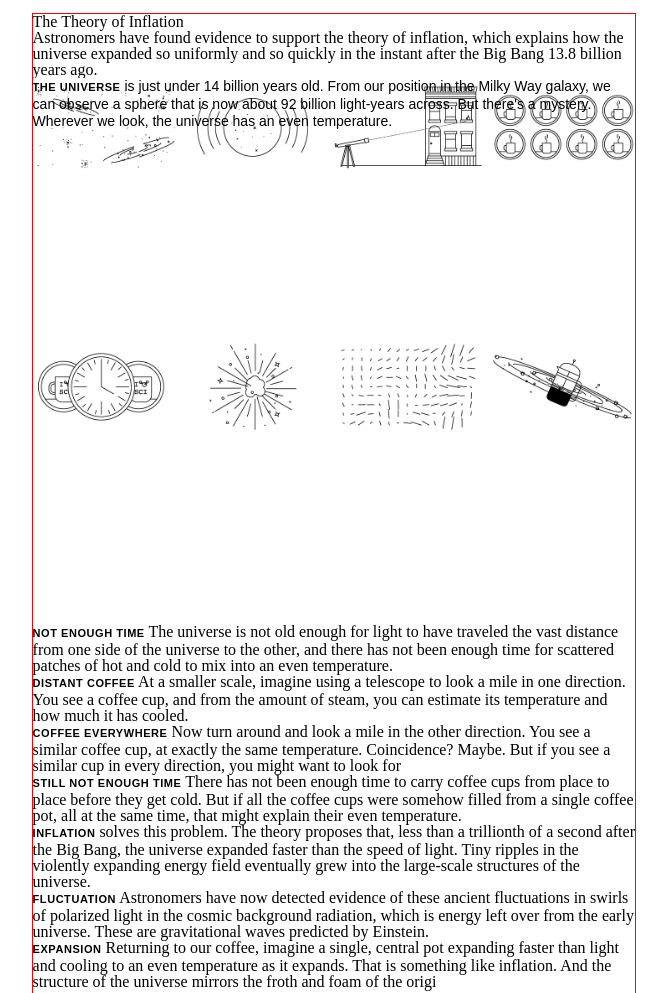
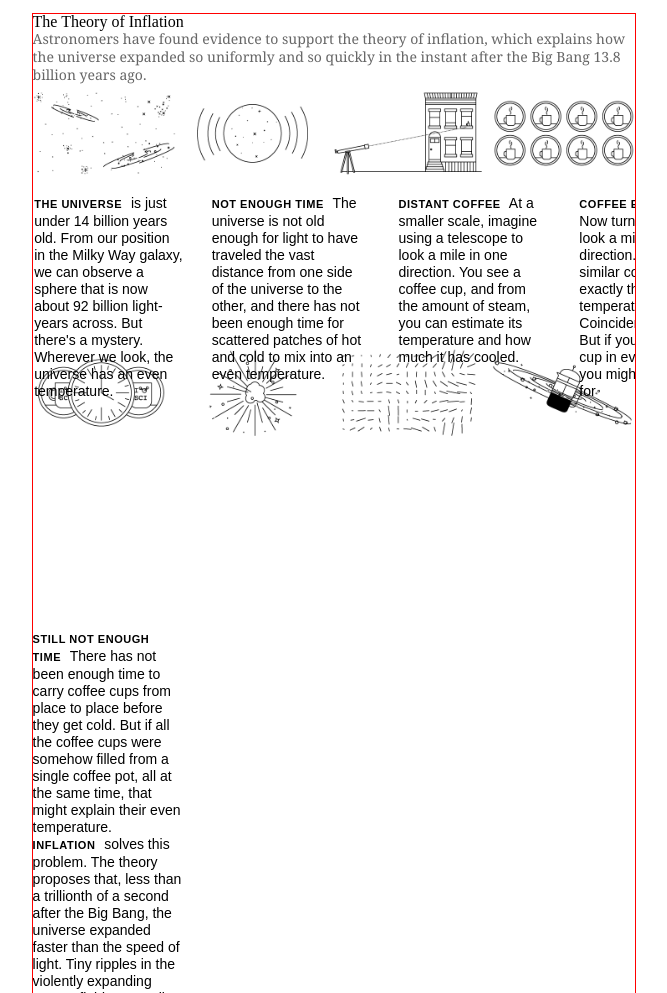
Before and after one commit to tundeiness/New-York-Times-clone, a plain HTML site: page index.html in a window 1280 px wide. Shown: the part 2881-3874 px from the top of the page, without its empty margins (258-925 px from the left). Drawn offline with Linux system fonts and the light colour scheme.

Commit message:
formatting the theory of inflation section

```diff
--- a/index.html
+++ b/index.html
@@ -111,28 +111,28 @@
                         </p>
                         <div class="inflation-text-img">
                             <img class="inflation-image" src="img/2-inflation.png" alt="inflation image" class="inflation-img">
-                            <p class="inflation-text-1">
+                            <p class="inflation-text inflation-text-1">
                                 <span class="inflation-text-bold">THE UNIVERSE</span>  is just under 14 billion years old. From our position in the Milky Way galaxy, we can observe a sphere that is now about 92 billion light-years across. But there's a mystery. Wherever we look, the universe has an even temperature.
                             </p>
-                            <p class="inflation-text-2">
+                            <p class="inflation-text inflation-text-2">
                                 <span class="inflation-text-bold">NOT ENOUGH TIME</span>  The universe is not old enough for light to have traveled the vast distance from one side of the universe to the other, and there has not been enough time for scattered patches of hot and cold to mix into an even temperature.
                             </p>
-                            <p class="inflation-text-3">
+                            <p class="inflation-text inflation-text-3">
                                 <span class="inflation-text-bold">DISTANT COFFEE</span>  At a smaller scale, imagine using a telescope to look a mile in one direction. You see a coffee cup, and from the amount of steam, you can estimate its temperature and how much it has cooled.
                             </p>
-                            <p class="inflation-text-4">
+                            <p class="inflation-text inflation-text-4">
                                 <span class="inflation-text-bold">COFFEE EVERYWHERE</span>  Now turn around and look a mile in the other direction. You see a similar coffee cup, at exactly the same temperature. Coincidence? Maybe. But if you see a similar cup in every direction, you might want to look for
                             </p>
-                            <p class="inflation-text-5">
+                            <p class="inflation-text inflation-text-5">
                                 <span class="inflation-text-bold">STILL NOT ENOUGH TIME</span>  There has not been enough time to carry coffee cups from place to place before they get cold. But if all the coffee cups were somehow filled from a single coffee pot, all at the same time, that might explain their even temperature.
                             </p>
-                            <p class="inflation-text-6">
+                            <p class="inflation-text inflation-text-6">
                                 <span class="inflation-text-bold">INFLATION</span>  solves this problem. The theory proposes that, less than a trillionth of a second after the Big Bang, the universe expanded faster than the speed of light. Tiny ripples in the violently expanding energy field eventually grew into the large-scale structures of the universe.
                             </p>
-                            <p class="inflation-text-7">
+                            <p class="inflation-text inflation-text-7">
                                 <span class="inflation-text-bold">FLUCTUATION</span>  Astronomers have now detected evidence of these ancient fluctuations in swirls of polarized light in the cosmic background radiation, which is energy left over from the early universe. These are gravitational waves predicted by Einstein.
                             </p>
-                            <p class="inflation-text-8">
+                            <p class="inflation-text inflation-text-8">
                                 <span class="inflation-text-bold">EXPANSION</span>  Returning to our coffee, imagine a single, central pot expanding faster than light and cooling to an even temperature as it expands. That is something like inflation. And the structure of the universe mirrors the froth and foam of the origi
                             </p>
                         </div>
--- a/main.css
+++ b/main.css
@@ -243,6 +243,16 @@
 
 .inflation {
     border: 1px solid red;
+    overflow: hidden;
+}
+
+.inflation-description {
+    font-size: .875rem;
+    line-height: 1.125rem;
+    font-weight: 400;
+    font-style: normal;
+    font-family: nyt-cheltenham-sh,georgia,times new roman,times,serif;
+    color: #666;
 }
 
 .inflation-text-img {
@@ -253,11 +263,8 @@
     width: 100%
 }
 
-.inflation-text-1 {
- position: absolute;
- top: 0;
- left: 20;
- width: 100%;
+.inflation-text {
+ width: 150px;
  font-family: nyt-franklin,arial,helvetica,sans-serif;
  font-size: 14px;
  line-height: 17px;
@@ -265,15 +272,33 @@
  color: #000000;
 }
 
-.inflation-text-2 {
+.inflation-text-1 {
+ position: absolute;
+ top: 7.9%;
+ left: 0.2544%;
 
 }
 
+.inflation-text-2 {
+    position: absolute;
+    top: 7.9%;
+    left: 29.7029%;
+}
+
 .inflation-text-3 {
+    position: absolute;
+    top: 7.9%;
+    left: 60.7029%;
+}
 
+.inflation-text-4 {
+    position: absolute;
+    top: 7.9%;
+    left: 90.7029%;
 }
 
 .inflation-text-bold {
+    margin-right: 5px;
     font-size: 11px;
     font-weight: bold;
     letter-spacing: .05em;
```
